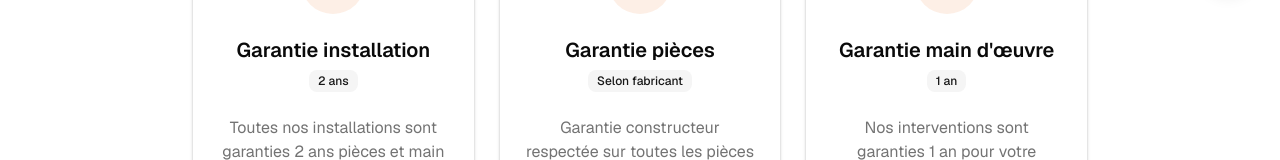
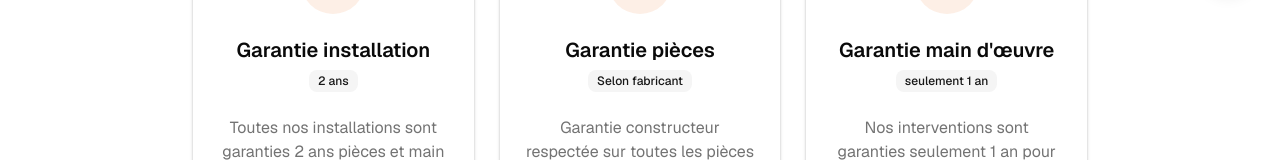
Before and after one commit to tydev24/v0-climabat-website-build, a Next.js app: page /garanties-sav in a window 1280 px wide. Shown: the part 787-947 px from the top of the page. Built offline with nearby package versions, Linux system fonts and the light colour scheme.

Commit message:
feat: update warranty labor guarantee to "only 1 year"
Change labor warranty duration to "only 1 year" for clarity.

#VERCEL_SKIP

Co-authored-by: null <225353743+tydev24@users.noreply.github.com>

```diff
--- a/app/garanties-sav/page.tsx
+++ b/app/garanties-sav/page.tsx
@@ -28,8 +28,8 @@ export default function GarantiesSavPage() {
     {
       icon: <Award className="h-8 w-8 text-primary" />,
       title: "Garantie main d'œuvre",
-      duration: "1 an",
-      description: "Nos interventions sont garanties 1 an pour votre tranquillité",
+      duration: "seulement 1 an",
+      description: "Nos interventions sont garanties seulement 1 an pour votre tranquillité",
     },
   ]
 
```
